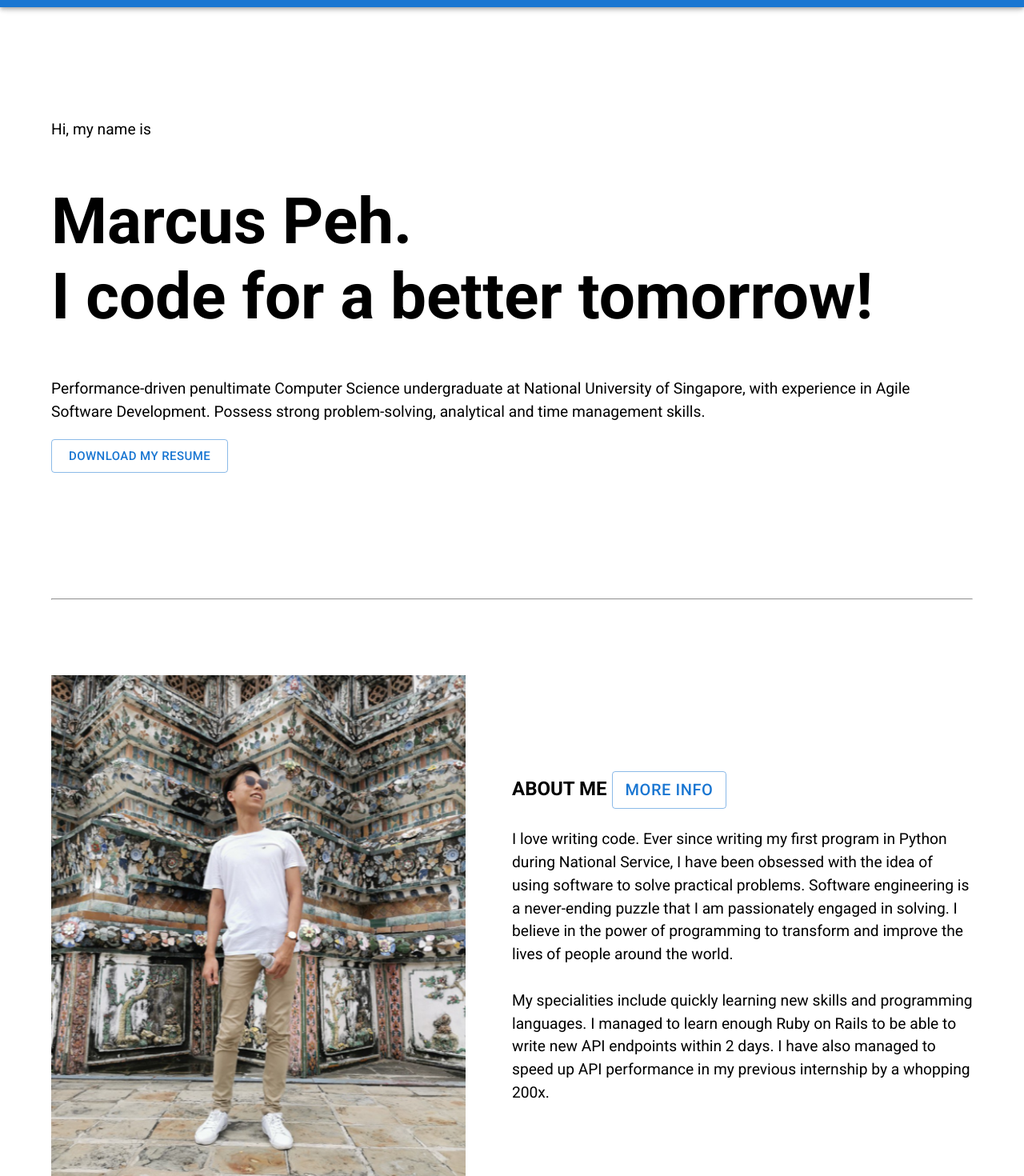
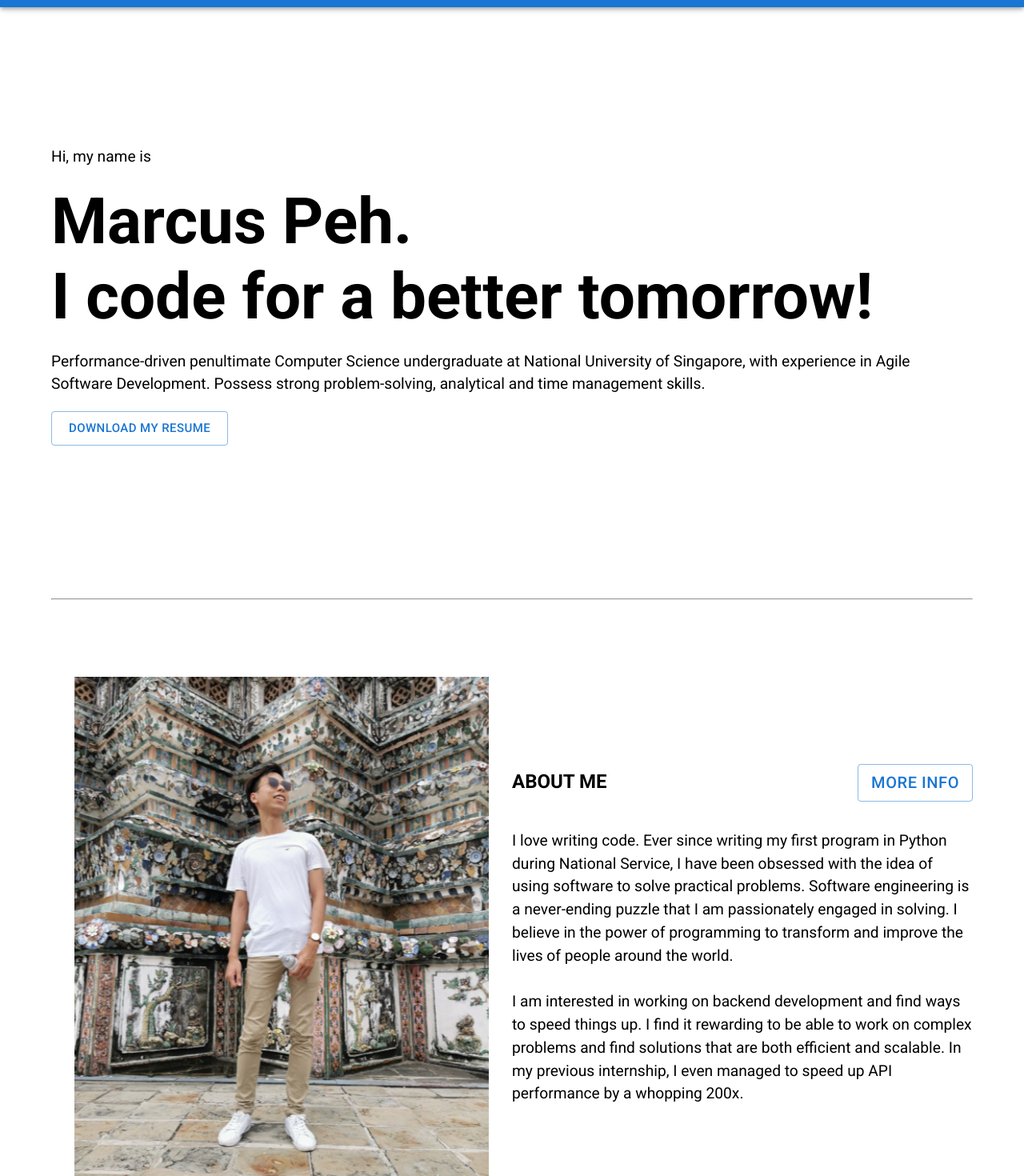
Before and after one commit to marcuspeh/marcuspeh.github.io, a Next.js app: page / in a window 1280 px wide. Shown: the part 60-1530 px from the top of the page at 80% size. Built offline with nearby package versions, Linux system fonts and the light colour scheme.

Commit message:
Fix layout

```diff
--- a/components/about/about.tsx
+++ b/components/about/about.tsx
@@ -14,6 +14,7 @@ const MoreInfoButton = styled(Button)({
   lineHeight: "1.75",
   paddingLeft: "1rem",
   paddingRight: "1rem",
+  margin: "1rem 0rem"
 })
 
 function About() {
@@ -23,19 +24,22 @@ function About() {
       direction="row"
       justifyContent="center"
       alignItems="center"
-      sx={{ height: '95vh', marginTop: '5vh' }}
+      sx={{ minHeight: '95vh', marginTop: '5vh' }}
       id="about"
     >
-      <Grid item sm={12} md={6} justifyContent="center" >
+      <Grid item sm={12} md={6} sx={{ display: "flex", justifyContent: "center"}}>
         <AboutPicture src='/aboutPicture.png' />
       </Grid>
 
       <Grid item sm={12} md={6}>
-        <h3>ABOUT ME {" "}
-          <Hidden mdDown>
-            <MoreInfoButton variant='outlined' href={'/Marcus_Peh_Resume.pdf'} >More Info</MoreInfoButton>
-          </Hidden>
-        </h3>
+        <div style={{
+          display: "flex",
+          flexDirection: "row",
+          justifyContent: "space-between"
+        }}>
+          <h3>ABOUT ME </h3>
+          <MoreInfoButton variant='outlined' href={'/Marcus_Peh_Resume.pdf'} >More Info</MoreInfoButton>
+        </div>
         <p>
           I love writing code. Ever since writing my first program
           in Python during National Service, I have been obsessed
@@ -47,16 +51,13 @@ function About() {
           <Hidden mdDown>
             <br />
             <br />
-            My specialities include quickly learning new skills and
-            programming languages. I managed to learn enough
-            Ruby on Rails to be able to write new API endpoints within
-            2 days. I have also managed to speed up API performance
-            in my previous internship by a whopping 200x.
+            I am interested in working on backend development and find ways
+            to speed things up. I find it rewarding to be able to work on
+            complex problems and find solutions that are both efficient and
+            scalable. In my previous internship, I even managed to speed up
+            API performance by a whopping 200x.
           </Hidden>
         </p>
-        <Hidden mdUp>
-            <MoreInfoButton variant='outlined' href={'/Marcus_Peh_Resume.pdf'} >More Info</MoreInfoButton>
-          </Hidden>
       </Grid>
 
     </Grid>
--- a/components/contact/contact.tsx
+++ b/components/contact/contact.tsx
@@ -6,6 +6,7 @@ import Grid from '@mui/material/Grid'
 import Button from '@mui/material/Button'
 import styled from '@mui/system/styled'
 import Stack from '@mui/material/Stack'
+import { Hidden } from '@mui/material'
 
 
 const NameLabel = styled('h2')({
@@ -35,7 +36,7 @@ function Contact() {
       direction="column"
       justifyContent="center"
       alignItems="left"
-      sx={{ height: '95vh', marginTop: '5vh' }}
+      sx={{ minHeight: '95vh', marginTop: '5vh' }}
       id="contact"
     >
       <Grid container item>
@@ -43,7 +44,9 @@ function Contact() {
           <h3>CONTACT ME</h3>
         </Grid>
         <Grid item xs={12} md={4}>
-          <ProfileImg src='/profile.jpeg' />
+          <Hidden mdDown>
+            <ProfileImg src='/profile.jpeg' />
+          </Hidden>
         </Grid>
         <Grid container item xs={12} md={8} direction="column" justifyContent="center" alignItems="left" >
           <NameLabel>Marcus Peh</NameLabel>
--- a/components/experience/experience.tsx
+++ b/components/experience/experience.tsx
@@ -11,7 +11,7 @@ function Experience() {
       direction="column"
       justifyContent="center"
       alignItems="left"
-      sx={{ height: '95vh', marginTop: '5vh' }}
+      sx={{ minHeight: '95vh', marginTop: '5vh' }}
       id="experience"
     >
       <div>
--- a/components/experience/tabs.tsx
+++ b/components/experience/tabs.tsx
@@ -79,7 +79,7 @@ function VerticalTabs() {
     <>
       <Hidden mdDown>
         <Box
-          sx={{ flexGrow: 1, bgcolor: 'background.paper', display: 'flex', minHeight: '40vh' }}
+          sx={{ flexGrow: 1, display: 'flex', minHeight: '40vh' }}
         >
           <Tabs
             orientation="vertical"
--- a/components/intro/intro.tsx
+++ b/components/intro/intro.tsx
@@ -1,8 +1,8 @@
 import * as React from 'react'
 
-import { styled } from '@mui/system'
 import Grid from '@mui/material/Grid'
 import Button from '@mui/material/Button'
+import { Box, Hidden } from '@mui/material'
 
 
 function Intro() {
@@ -13,12 +13,12 @@ function Intro() {
       direction="column"
       justifyContent="center"
       alignItems="center"
-      sx={{ height: '95vh', marginTop: '5vh' }}
+      sx={{ minHeight: '95vh', marginTop: '5vh' }}
       id="intro"
     >
-      <Grid>
+      <Box>
         <p>Hi, my name is</p>
-        <h1>Marcus Peh.<br />I code for a better tomorrow!</h1>
+        <h1 style={{margin: "1rem 0rem"}}>Marcus Peh.<br /><Hidden mdDown>I code for a better tomorrow!</Hidden></h1>
         <p>
           Performance-driven penultimate Computer Science undergraduate at National
           University of Singapore, with experience in Agile Software Development. Possess
@@ -33,8 +33,7 @@ function Intro() {
         >
           Download my resume
         </Button>
-      </Grid>
-
+      </Box>
     </Grid>
   )
 }
--- a/components/project/project.tsx
+++ b/components/project/project.tsx
@@ -13,7 +13,7 @@ function Project() {
       direction="column"
       justifyContent="center"
       alignItems="left"
-      sx={{ height: '95vh', marginTop: '5vh' }}
+      sx={{ minHeight: '95vh', marginTop: '5vh' }}
       id="project"
     >
       <div>
```
